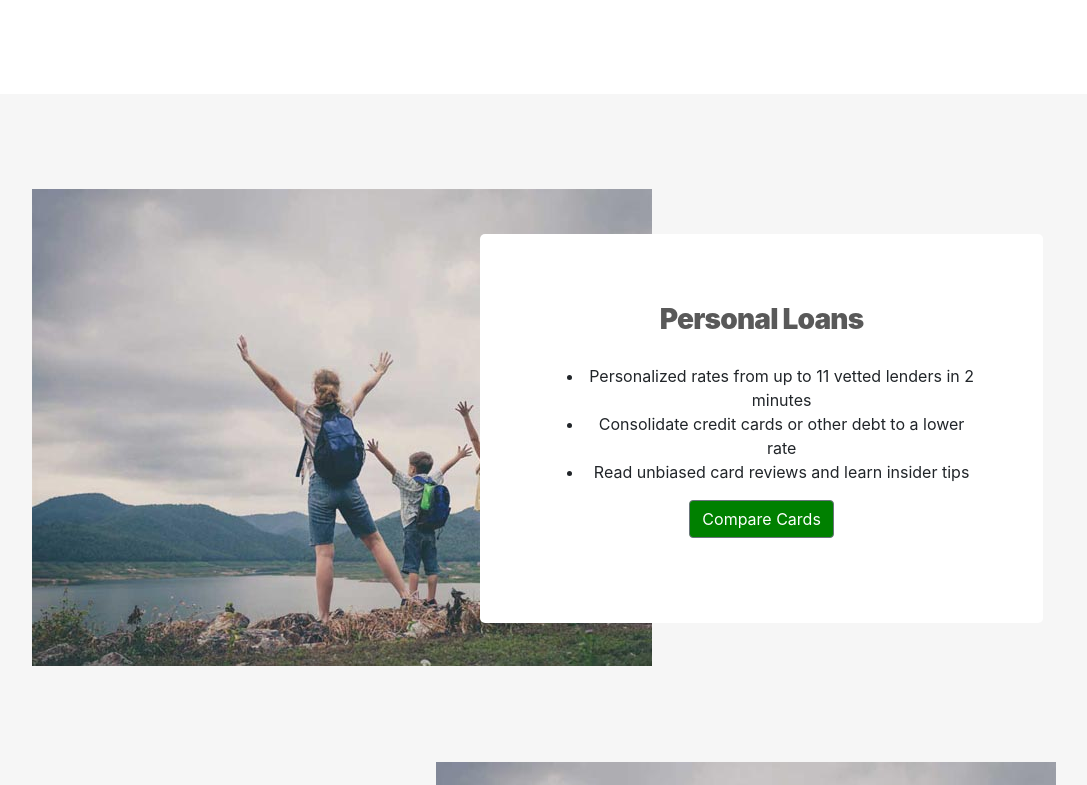
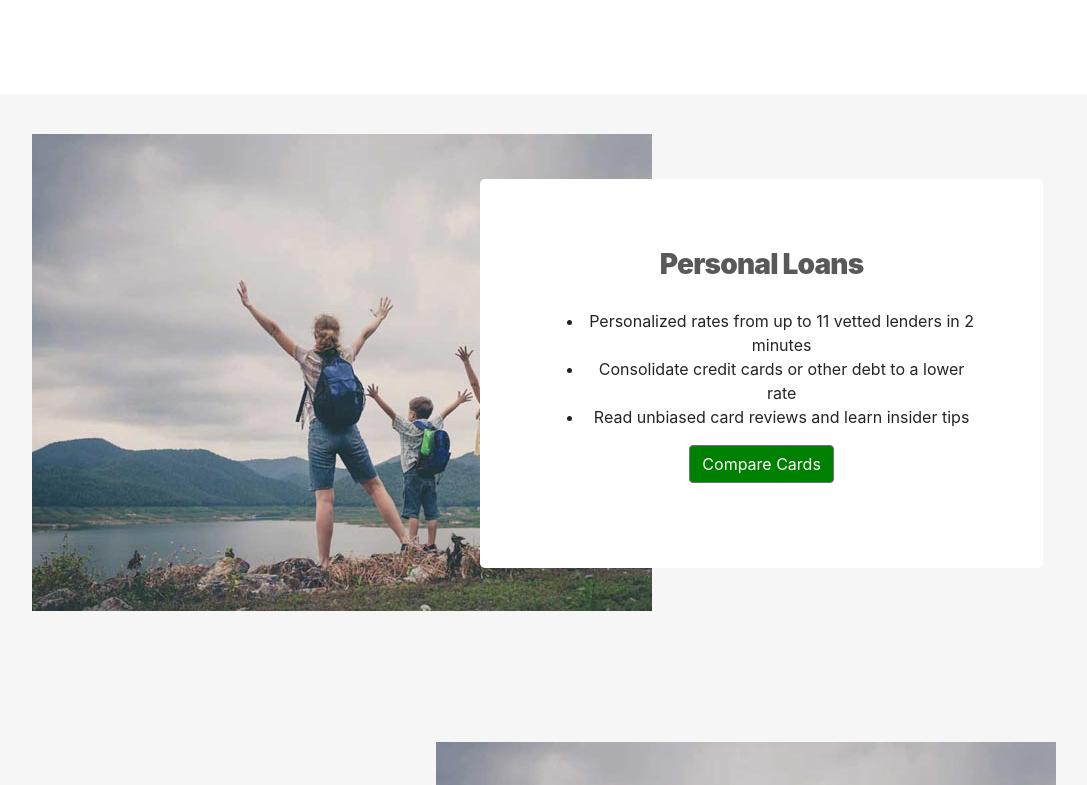
Before and after one commit to daniellalasa2/Reqter-landing, a React (Create React App) app: page / in a window 1280 px wide. Shown: the part 1180-1965 px from the top of the page, without its empty margins (96-1183 px from the left). Built offline with nearby package versions, Linux system fonts and the light colour scheme.

Commit message:
first accomplishment

```diff
--- a/src/assets/styles/ProductSpecs.scss
+++ b/src/assets/styles/ProductSpecs.scss
@@ -4,7 +4,8 @@
 .product-specs {
   display: flex;
   margin: auto;
-  margin-top: 95px;
+  margin-top: 40px;
+  margin-bottom: 90px;
   height: 478px;
   width: 80%;
   .box {
```
